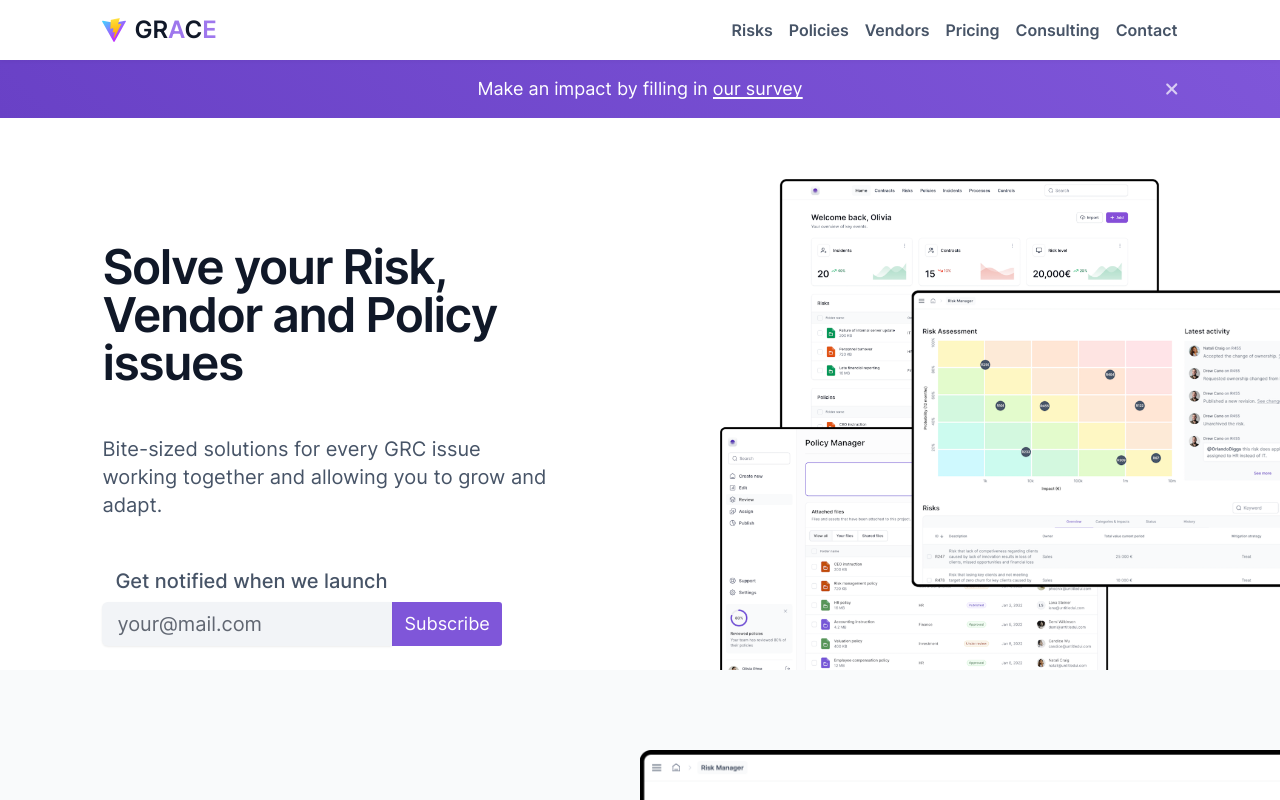
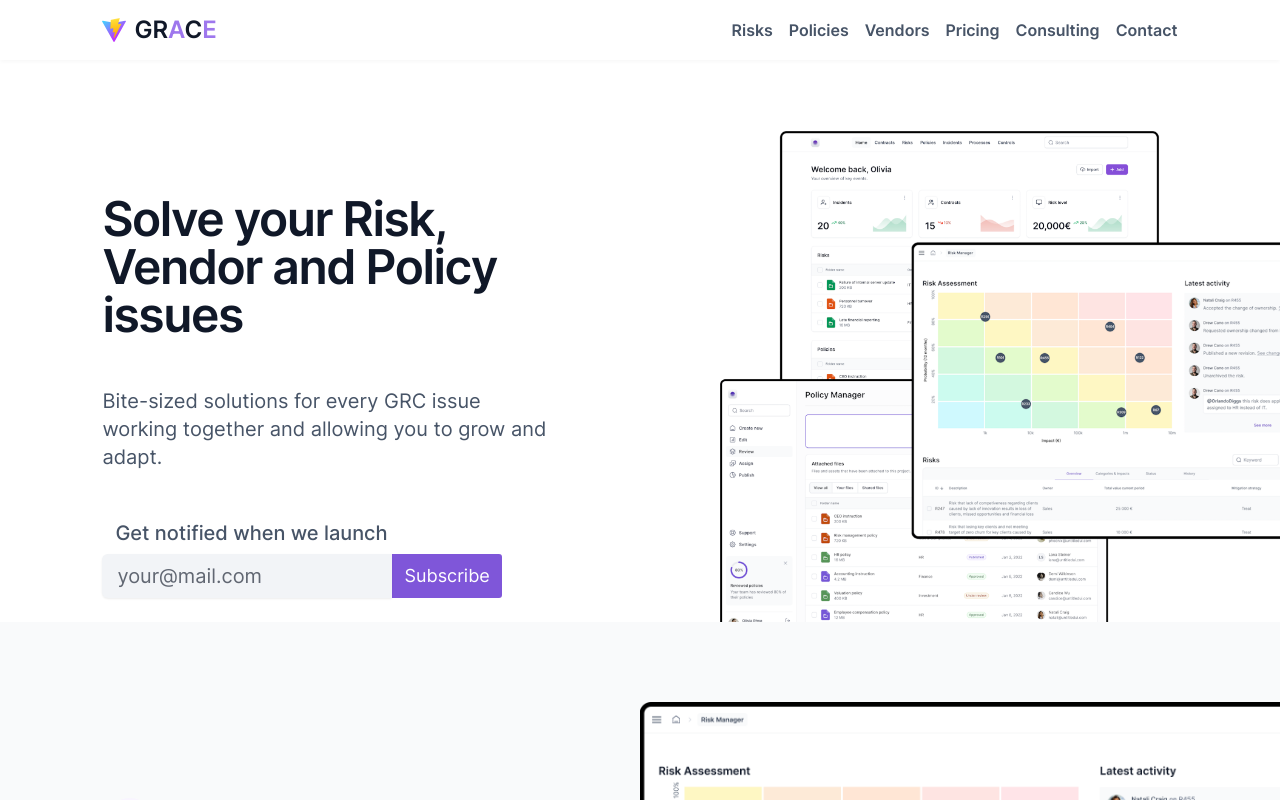
Before and after one commit to PanzerKunst/antler-project-marketing, a React (Vite) app: page / in a window 1280 px wide. Shown: the top 800 px of the page. Built offline with nearby package versions, Linux system fonts and the light colour scheme; no server answers.

Commit message:
Removed banner for the survey

```diff
--- a/src/UI/LandingPage.scss
+++ b/src/UI/LandingPage.scss
@@ -1,8 +1,4 @@
 @import "/src/UI/_CommonStyles/mixins";
-
-.page.landing > .banner + main {
-  margin-top: 11em;
-}
 
 .page.landing > main {
   @include responsive-images(lg);
--- a/src/UI/LandingPage.tsx
+++ b/src/UI/LandingPage.tsx
@@ -18,7 +18,6 @@ import {useState} from "react"
 import {Link} from "react-router-dom"
 
 import {AnalyticsEvent, triggerAnalyticsEvent} from "../Util/AnalyticsUtils.ts"
-import {Banner} from "./_CommonComponents/Banner.tsx"
 import {FadeIn} from "./_CommonComponents/FadeIn.tsx"
 import {IconWithDualBgColor} from "./_CommonComponents/IconWithDualBgColor.tsx"
 import {SubscribeToMailingListForm} from "./_CommonComponents/SubscribeToMailingListForm.tsx"
@@ -41,15 +40,6 @@ export function LandingPage() {
 
   return (
     <div className="page landing">
-      <Banner>
-        <span>Make an impact by filling in <Link
-          to="/survey"
-          className="underlined disappears negative"
-          onClick={() => triggerAnalyticsEvent(AnalyticsEvent.CLICK_PRICE_CTA_TIER_3)}
-        >
-          our survey
-        </Link></span>
-      </Banner>
       <main>
         <section id="hero" className="text-block-and-img">
           <div>
```
